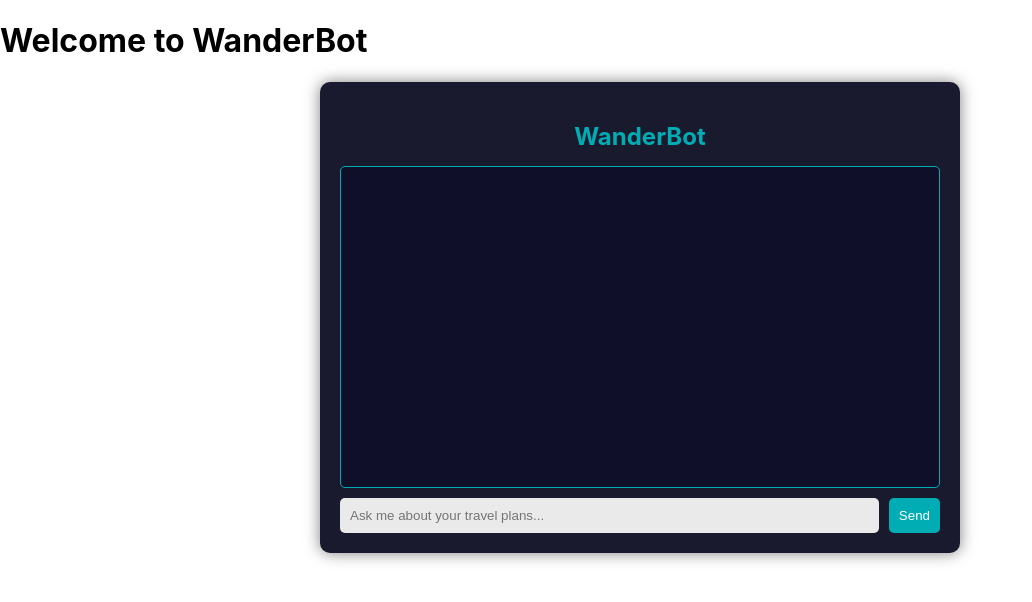
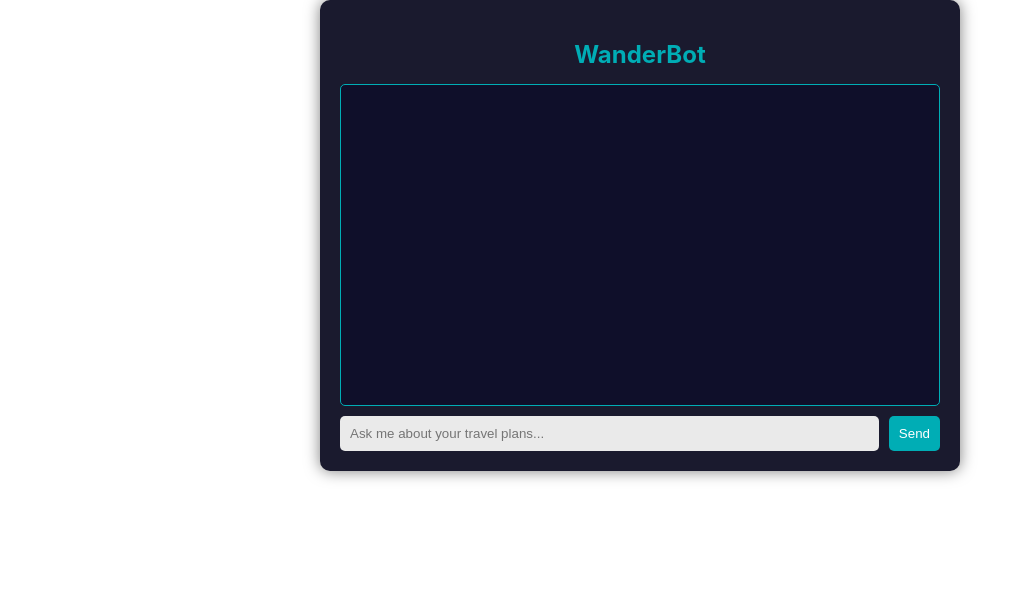
Before and after one commit to dineshkumardavanam/wanderbot, a React (Create React App) app: page / in a window 1280 px wide. Shown: the top 602 px of the page, without its empty margins (0-1032 px from the left). Built offline with nearby package versions, Linux system fonts and the light colour scheme.

Commit message:
Small changes in UI

```diff
--- a/src/App.js
+++ b/src/App.js
@@ -5,7 +5,6 @@ function App() {
     return (
         <div className="App">
             <header className="App-header">
-                <h1>Welcome to WanderBot</h1>
                 <Chatbot />
             </header>
         </div>
```
